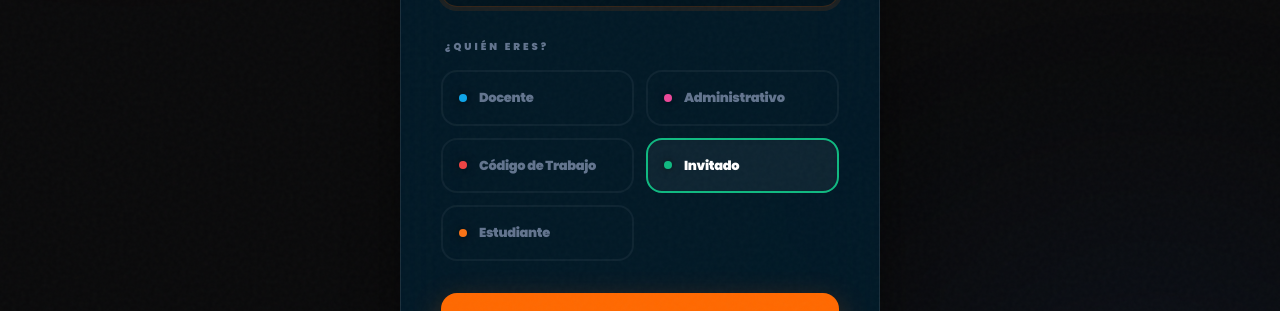
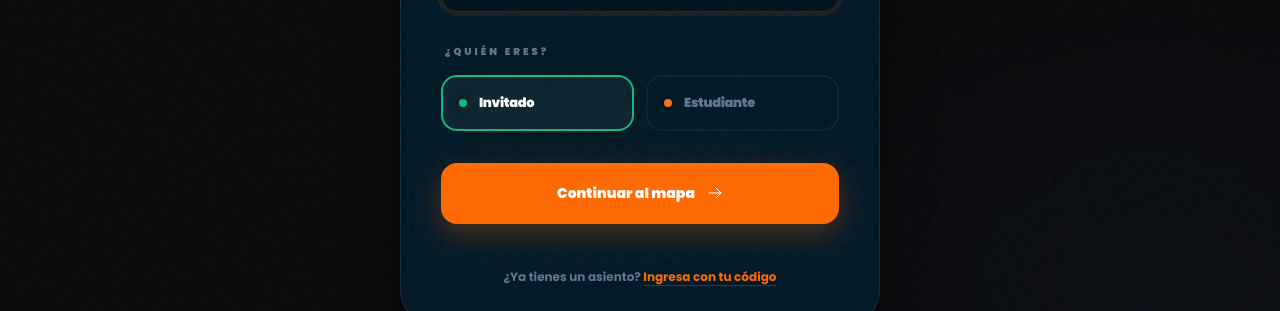
Before and after one commit to marcxoo/Asignacion-de-asientos, a Next.js app: page /e/1 in a window 1280 px wide. Shown: the part 442-753 px from the top of the page. Built offline with nearby package versions, Linux system fonts and the light colour scheme; no server answers; the database is empty.

Commit message:
feat: simplify public registration to only show Invitado and Estudiante categories

```diff
--- a/src/components/RegisterForm.tsx
+++ b/src/components/RegisterForm.tsx
@@ -180,7 +180,7 @@ export function RegisterForm({ templateId, templateName, onSuccess }: RegisterFo
                     </label>
                     <div className="grid grid-cols-2 gap-3">
                       {(Object.entries(CATEGORY_CONFIG) as [SeatCategory, typeof CATEGORY_CONFIG['invitado']][])
-                        .filter(([key]) => key !== 'autoridad' && key !== 'bloqueado')
+                        .filter(([key]) => key === 'invitado' || key === 'estudiante')
                         .map(([key, config]) => (
                           <button
                             key={key}
```
